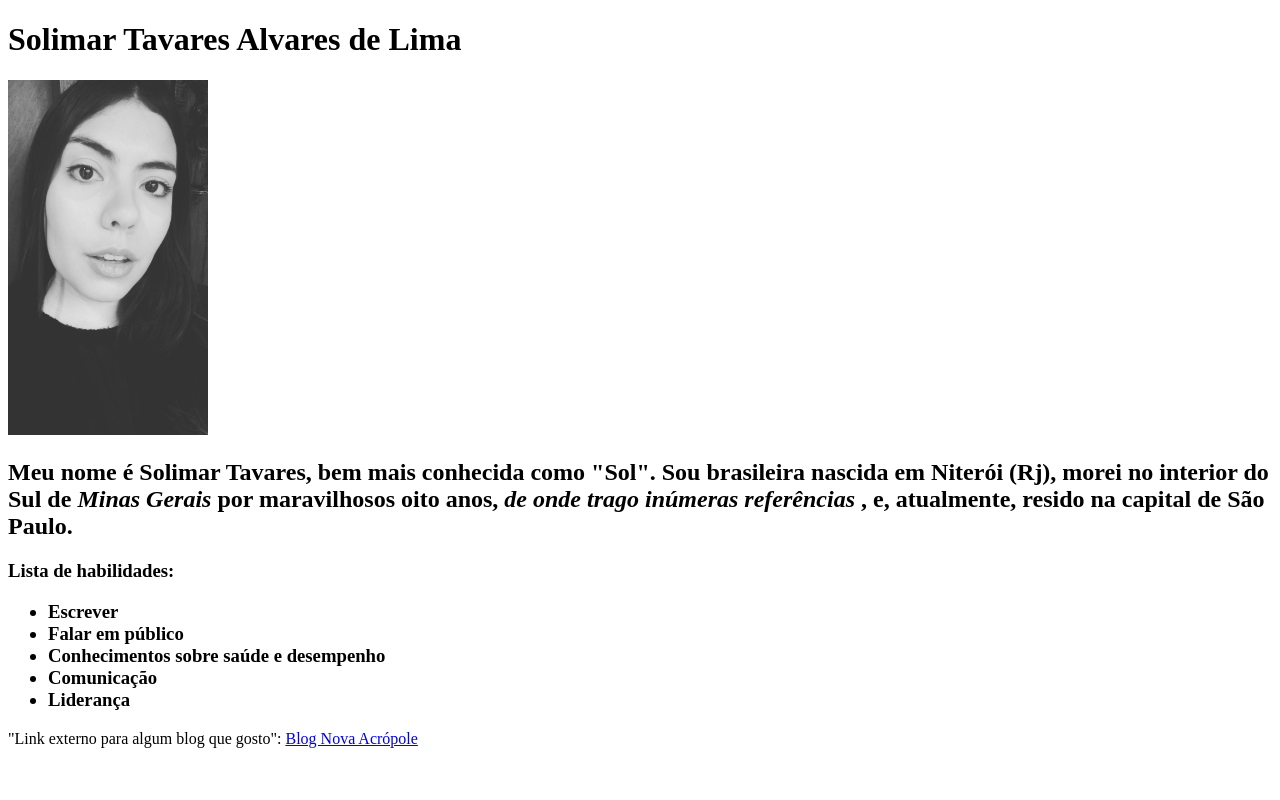
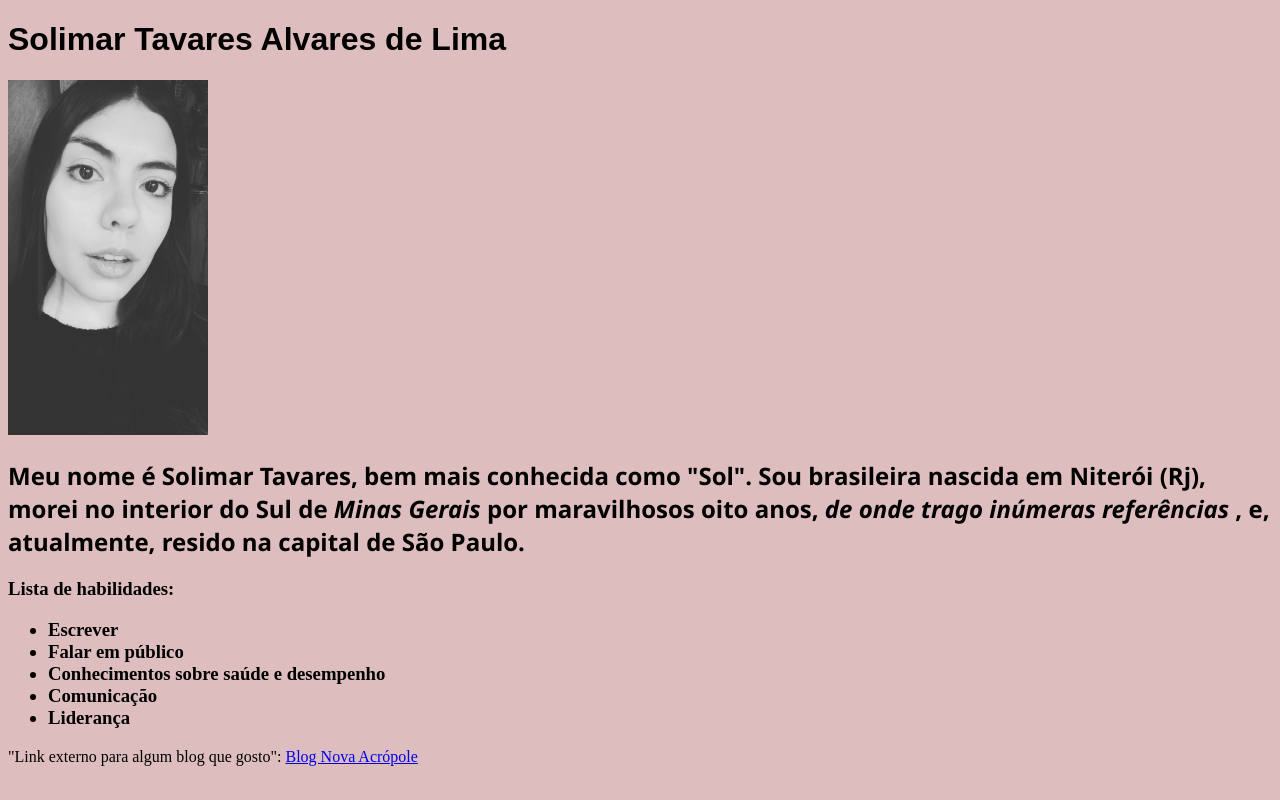
Before and after one commit to soltavares/soltavares.github.io, a plain HTML site: page index.html in a window 1280 px wide. Drawn offline with Linux system fonts and the light colour scheme.

Commit message:
modifica arquivo

```diff
--- a/index.html
+++ b/index.html
@@ -6,6 +6,25 @@
     <meta name="viewport" content="width=device-width, initial-scale=1.0">
     <title>Portifólio</title>
     <style>
+        h1 {
+            font-family: Arial, Helvetica, sans-serif;
+            color: black;
+        }
+
+        h2 {
+            font-family: 'Segoe UI', Tahoma, Geneva, Verdana, sans-serif;
+        }
+
+        body {
+            background-color:rgb(221, 189, 189);
+        }
+
+        img {
+            border-radius: 1000;
+        }
+
+
+
 
 
 
@@ -14,17 +33,15 @@
     </style>
 </head>
 <body>
-    <p>
-        <h1>Solimar Tavares Alvares de Lima</h1>
-    <img src="IMG_20170818_075538_939-1.jpg" width="200px" alt="Foto de Solimar">
-    <br><h2>Meu nome é Solimar Tavares, bem mais conhecida como "Sol". Sou brasileira nascida em Niterói (Rj), morei no interior do Sul de <em>Minas Gerais</em> por maravilhosos oito anos, <em>de onde trago inúmeras referências</em> , e, atualmente, resido na capital de São Paulo.</h2>
-</p>
+    <h1>Solimar Tavares Alvares de Lima</h1>
+    <img src="IMG_20170818_075538_939-1.jpg" width="200px" alt="Foto de Solimar"><br>
+    <h2>Meu nome é Solimar Tavares, bem mais conhecida como "Sol". Sou brasileira nascida em Niterói (Rj), morei no interior do Sul de <em>Minas Gerais</em> por maravilhosos oito anos, <em>de onde trago inúmeras referências</em> , e, atualmente, resido na capital de São Paulo.</h2>
 
     <h3>Lista de habilidades:<ul>
     <li><strong>Escrever</strong></li>
     <li>Falar em público</li>
     <li>Conhecimentos sobre saúde e desempenho</li>
-    <li><strong>Comunicação</strong> </li>
+    <li><strong>Comunicação</strong></li>
     <li>Liderança</li>
 </ul>
 </h3>
```
